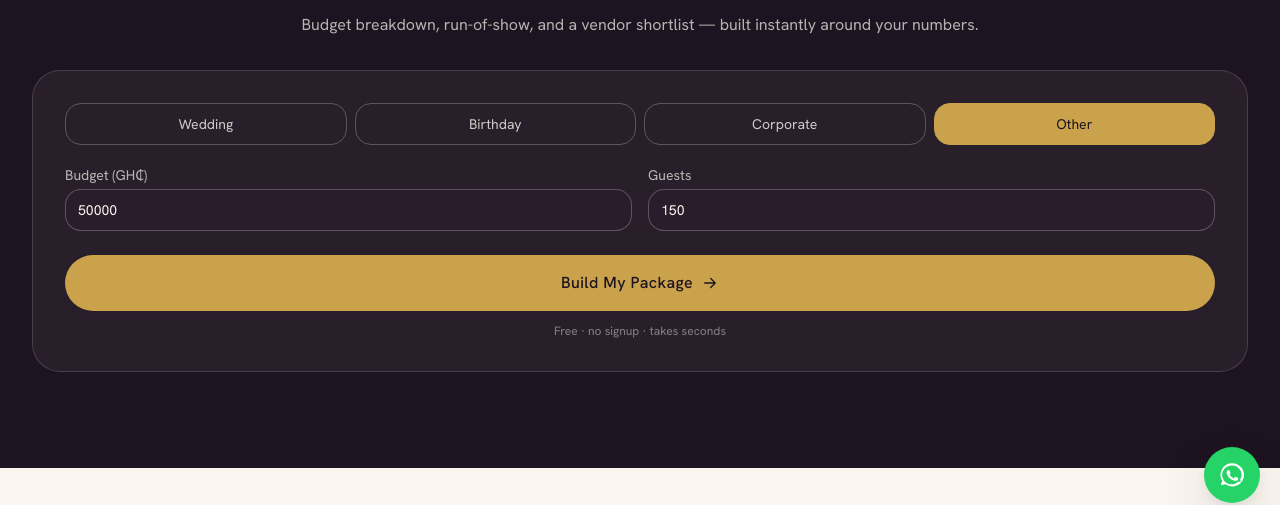
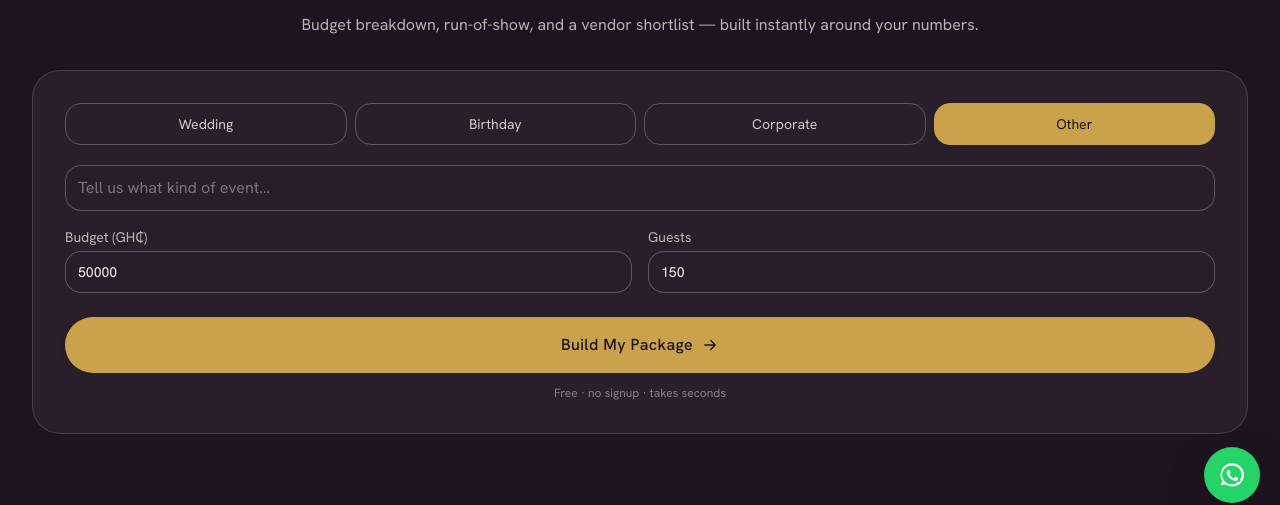
Before and after one commit to ghwmelite-dotcom/Gather-Ghana-Events, a React (Vite) app: page / in a window 1280 px wide. Both pictures are taken after a click on the button "Other". Shown: the part 1006-1511 px from the top of the page. Built offline with nearby package versions, Linux system fonts and the light colour scheme; no server answers.

Commit message:
feat(home): teaser lets Other events specify a type

```diff
--- a/src/components/sections/PackageTeaser.jsx
+++ b/src/components/sections/PackageTeaser.jsx
@@ -12,9 +12,11 @@ export default function PackageTeaser() {
   const [type, setType] = useState('Wedding')
   const [budget, setBudget] = useState(50000)
   const [guests, setGuests] = useState(150)
+  const [other, setOther] = useState('')
 
   const build = () => {
     const qs = new URLSearchParams({ type, budget: String(budget || 0), guests: String(guests || 0) })
+    if (type === 'Other' && other.trim()) qs.set('other', other.trim())
     navigate(`/concierge?${qs.toString()}`)
   }
 
@@ -36,6 +38,11 @@ export default function PackageTeaser() {
                 className={`py-2.5 rounded-xl border text-sm transition-all ${type === t ? 'border-champagne bg-champagne text-plum-deep' : 'border-cream/25 text-cream/80 hover:border-cream/60'}`}>{t}</button>
             ))}
           </div>
+          {type === 'Other' && (
+            <input type="text" value={other} onChange={(e) => setOther(e.target.value)} maxLength={80}
+              placeholder="Tell us what kind of event…"
+              className="w-full mb-4 rounded-xl border border-cream/25 bg-plum/40 text-cream px-3 py-2.5 outline-none focus:border-champagne placeholder-cream/40" />
+          )}
           <div className="grid sm:grid-cols-2 gap-4">
             <label className="block text-sm">
               <span className="text-cream/70">Budget (GH₵)</span>
```
